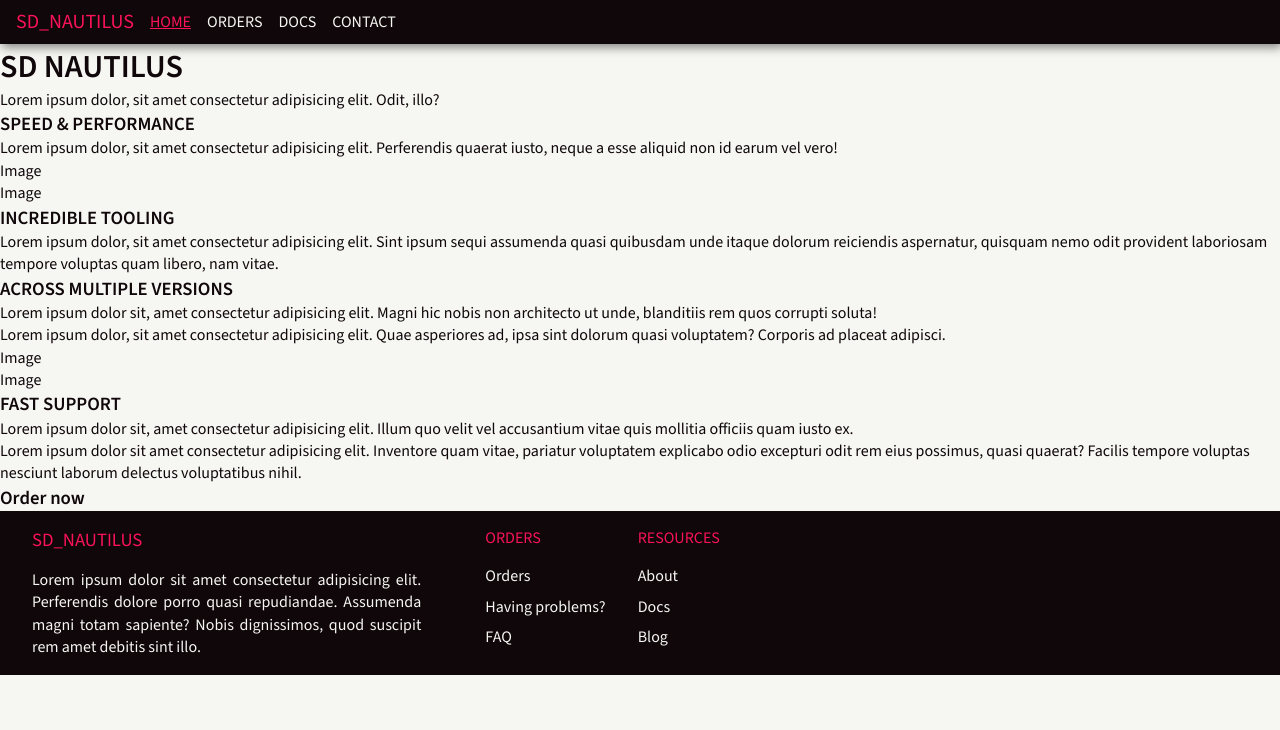
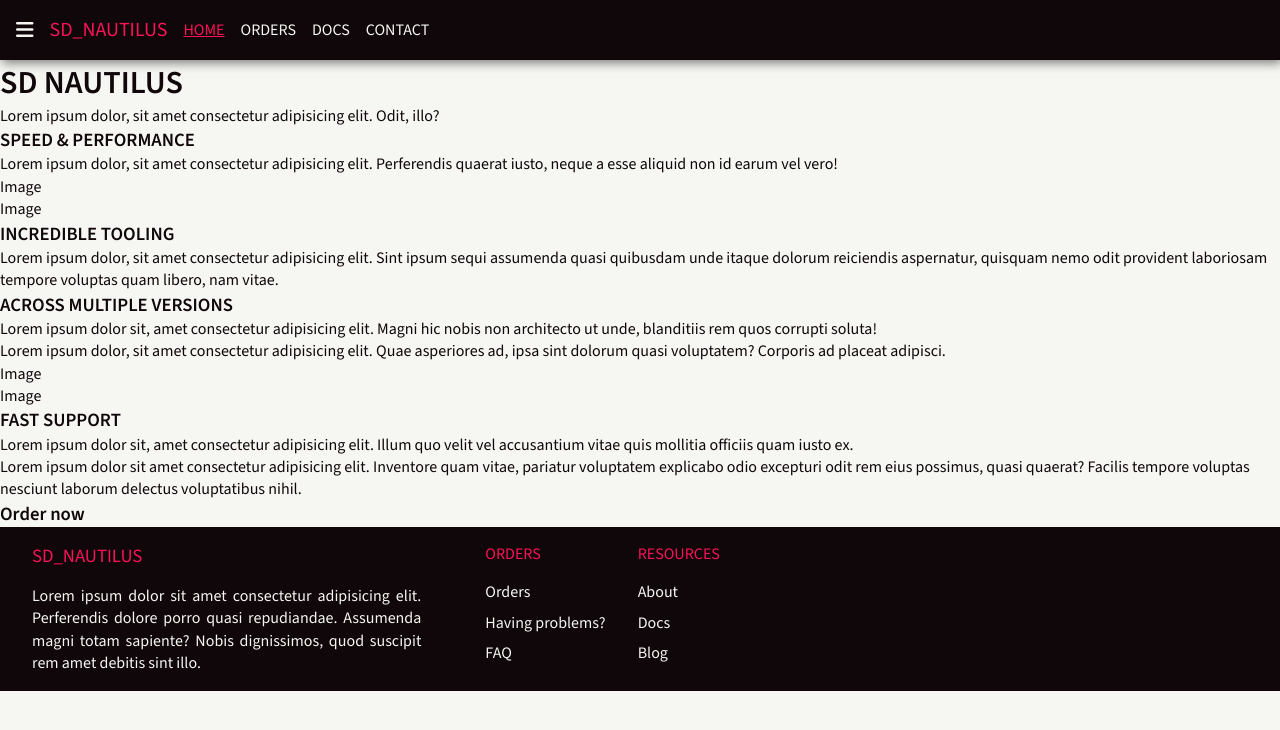
Before and after one commit to DusanDjordjic/SD-Nautilus, an Angular app: page / in a window 1280 px wide. Shown: the top 730 px of the page. Built offline with nearby package versions, Linux system fonts and the light colour scheme.

Commit message:
Sidebar: basic design and functionality

```diff
--- a/src/app/app.component.html
+++ b/src/app/app.component.html
@@ -1,7 +1,27 @@
 <div>
   <app-nav></app-nav>
 </div>
-<router-outlet></router-outlet>
-<div>
-  <app-footer></app-footer>
+<div class="content" [ngClass]="{ active: sidebarVisible }">
+  <aside>
+    <div class="sidebar-content">
+      <ul>
+        <li>
+          <a href="">Home</a>
+        </li>
+        <li>
+          <a href="">Orders</a>
+        </li>
+        <li>
+          <a href="">Docs</a>
+        </li>
+        <li>
+          <a href="">Contact</a>
+        </li>
+      </ul>
+    </div>
+  </aside>
+  <div class="main-content">
+    <router-outlet></router-outlet>
+    <app-footer></app-footer>
+  </div>
 </div>
--- a/src/app/app.component.scss
+++ b/src/app/app.component.scss
@@ -0,0 +1,48 @@
+@import "src/assets/styles/vars";
+@import "src/assets/styles/mixins";
+.content {
+  position: relative;
+  aside {
+    transition: all 0.3s;
+    padding: 1rem 1px;
+    min-width: 200px;
+    position: absolute;
+    height: 100%;
+    top: 0;
+    left: 0;
+    z-index: 10;
+    background-color: $color-dark-500;
+    color: $color-light;
+    border-right: 1px solid $color-dark-300;
+    transform: translateX(-100%);
+    .sidebar-content {
+      position: sticky;
+      top: 16px;
+      a {
+        display: block;
+        padding: 0.5rem 1rem;
+        &:hover {
+          color: $color-primary-200;
+          background-color: $color-dark-300;
+        }
+        &.active {
+          color: $color-primary-500;
+        }
+      }
+    }
+  }
+  .main-content {
+    transition: all 0.3s;
+    width: calc(100%);
+    transform: translateX(0px);
+  }
+  &.active {
+    aside {
+      transform: translateX(0);
+    }
+    .main-content {
+      width: calc(100% - 200px);
+      transform: translateX(200px);
+    }
+  }
+}
--- a/src/app/app.component.ts
+++ b/src/app/app.component.ts
@@ -1,10 +1,24 @@
-import { Component } from '@angular/core';
+import { Component, OnDestroy, OnInit } from '@angular/core';
+import { Subscription } from 'rxjs';
+import { SidebarService } from './sidebar/sidebar.service';
 
 @Component({
   selector: 'app-root',
   templateUrl: './app.component.html',
-  styleUrls: ['./app.component.scss']
+  styleUrls: ['./app.component.scss'],
 })
-export class AppComponent {
-  title = 'sd-nautilus-frontend';
+export class AppComponent implements OnInit, OnDestroy {
+  sidebarSubscription = new Subscription();
+  sidebarVisible = false;
+  constructor(private sidebarService: SidebarService) {}
+  ngOnInit(): void {
+    this.sidebarSubscription.add(
+      this.sidebarService.$isSidebarVisible.subscribe((visibility) => {
+        this.sidebarVisible = visibility;
+      })
+    );
+  }
+  ngOnDestroy(): void {
+    this.sidebarSubscription.unsubscribe();
+  }
 }
--- a/src/app/core/nav/nav.component.html
+++ b/src/app/core/nav/nav.component.html
@@ -1,4 +1,11 @@
 <nav>
+  <button
+    type="button"
+    (click)="changeSidebarVisibility()"
+    *ngIf="sidebarDisplayed"
+  >
+    <i class="fas fa-bars"></i>
+  </button>
   <div class="logo">SD_NAUTILUS</div>
   <ul>
     <li>
--- a/src/app/core/nav/nav.component.scss
+++ b/src/app/core/nav/nav.component.scss
@@ -6,8 +6,18 @@ nav {
   display: flex;
   align-items: center;
 
-  padding: 0.5rem 1rem;
+  padding: 1rem;
   box-shadow: 2px 3px 10px rgba($color: #000000, $alpha: 0.5);
+  button {
+    display: flex;
+
+    cursor: pointer;
+    font-size: 1.25rem;
+    margin-right: 1rem;
+    background-color: transparent;
+    color: $color-light;
+    border: none;
+  }
   .logo {
     color: $color-primary-500;
     text-transform: uppercase;
--- a/src/app/core/nav/nav.component.ts
+++ b/src/app/core/nav/nav.component.ts
@@ -1,15 +1,34 @@
-import { Component, OnInit } from '@angular/core';
+import { Component, OnDestroy, OnInit } from '@angular/core';
+import { first, Subscription } from 'rxjs';
+import { SidebarService } from 'src/app/sidebar/sidebar.service';
 
 @Component({
   selector: 'app-nav',
   templateUrl: './nav.component.html',
-  styleUrls: ['./nav.component.scss']
+  styleUrls: ['./nav.component.scss'],
 })
-export class NavComponent implements OnInit {
-
-  constructor() { }
+export class NavComponent implements OnInit, OnDestroy {
+  sidebarDisplayed = false;
+  sidebarVisible = false;
+  sibebarSubscription: Subscription = new Subscription();
+  constructor(private sidebarService: SidebarService) {}
 
   ngOnInit(): void {
+    this.sibebarSubscription.add(
+      this.sidebarService.$isSidebarDisplayed.subscribe((displayability) => {
+        this.sidebarDisplayed = displayability;
+      })
+    );
+    this.sibebarSubscription.add(
+      this.sidebarService.$isSidebarVisible.subscribe((visibility) => {
+        this.sidebarVisible = visibility;
+      })
+    );
   }
-
+  changeSidebarVisibility() {
+    this.sidebarService.setVisibility(!this.sidebarVisible);
+  }
+  ngOnDestroy() {
+    this.sibebarSubscription.unsubscribe();
+  }
 }
--- a/src/app/home/home-page/home-page.component.ts
+++ b/src/app/home/home-page/home-page.component.ts
@@ -1,15 +1,15 @@
 import { Component, OnInit } from '@angular/core';
+import { SidebarService } from 'src/app/sidebar/sidebar.service';
 
 @Component({
   selector: 'app-home-page',
   templateUrl: './home-page.component.html',
-  styleUrls: ['./home-page.component.scss']
+  styleUrls: ['./home-page.component.scss'],
 })
 export class HomePageComponent implements OnInit {
-
-  constructor() { }
+  constructor(private sidebarService: SidebarService) {}
 
   ngOnInit(): void {
+    this.sidebarService.setDisplayability(true);
   }
-
 }
--- /dev/null
+++ b/src/app/sidebar/sidebar.service.ts
@@ -0,0 +1,23 @@
+import { Injectable, OnInit } from '@angular/core';
+import { BehaviorSubject } from 'rxjs';
+
+@Injectable()
+export class SidebarService implements OnInit {
+  private isSidebarDisplayedSubject = new BehaviorSubject<boolean>(false);
+  $isSidebarDisplayed = this.isSidebarDisplayedSubject.asObservable();
+  private isSidebarVisibleSubject = new BehaviorSubject<boolean>(false);
+  $isSidebarVisible = this.isSidebarVisibleSubject.asObservable();
+  setVisibility(visibility: boolean) {
+    console.log('a');
+
+    this.isSidebarVisibleSubject.next(visibility);
+  }
+  setDisplayability(displayability: boolean) {
+    this.isSidebarDisplayedSubject.next(displayability);
+  }
+  ngOnInit(): void {
+    setInterval(() => {
+      this.isSidebarDisplayedSubject.next(Math.random() >= 0.5);
+    }, 1000);
+  }
+}
--- a/src/assets/styles/_vars.scss
+++ b/src/assets/styles/_vars.scss
@@ -1,3 +1,5 @@
+$color-dark-300: #2e2124;
 $color-dark-500: #0f0709;
 $color-primary-500: #fb1359;
+$color-primary-200: #f8acc3;
 $color-light: #f6f6f3;
--- a/src/index.html
+++ b/src/index.html
@@ -12,6 +12,10 @@
       href="https://fonts.googleapis.com/css2?family=Source+Sans+3:ital,wght@0,400;0,500;0,600;1,400&display=swap"
       rel="stylesheet"
     />
+    <script
+      src="https://kit.fontawesome.com/26bb5832ee.js"
+      crossorigin="anonymous"
+    ></script>
   </head>
   <body>
     <app-root></app-root>
--- a/src/styles.scss
+++ b/src/styles.scss
@@ -2,6 +2,7 @@
 @import "src/assets/styles/vars";
 @import "src/assets/styles/mixins";
 * {
+  box-sizing: border-box;
   font-family: "Source Sans 3", sans-serif;
   margin: 0;
   padding: 0;
```
Also changed, not shown: src/app/app.module.ts (+6 -8 lines).
